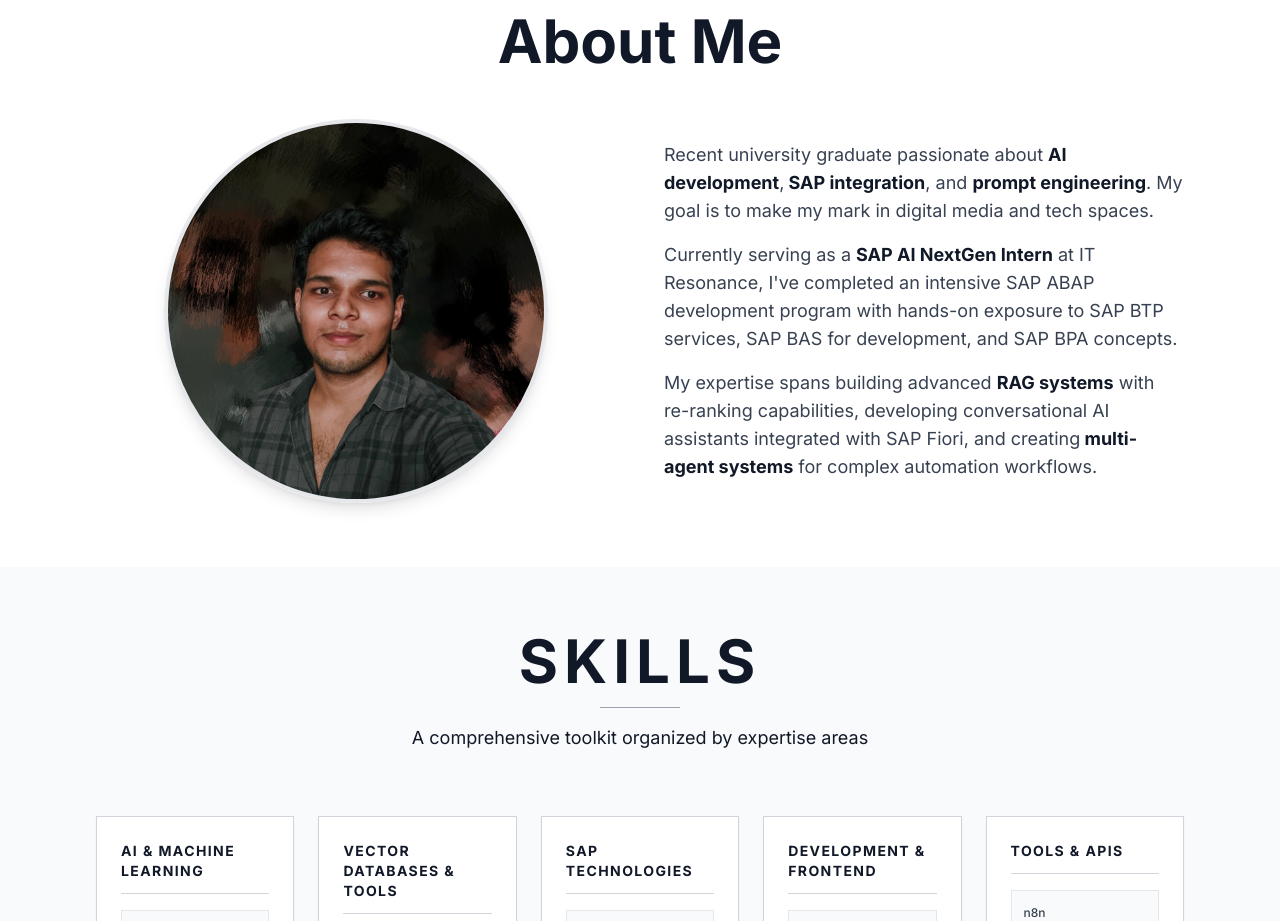
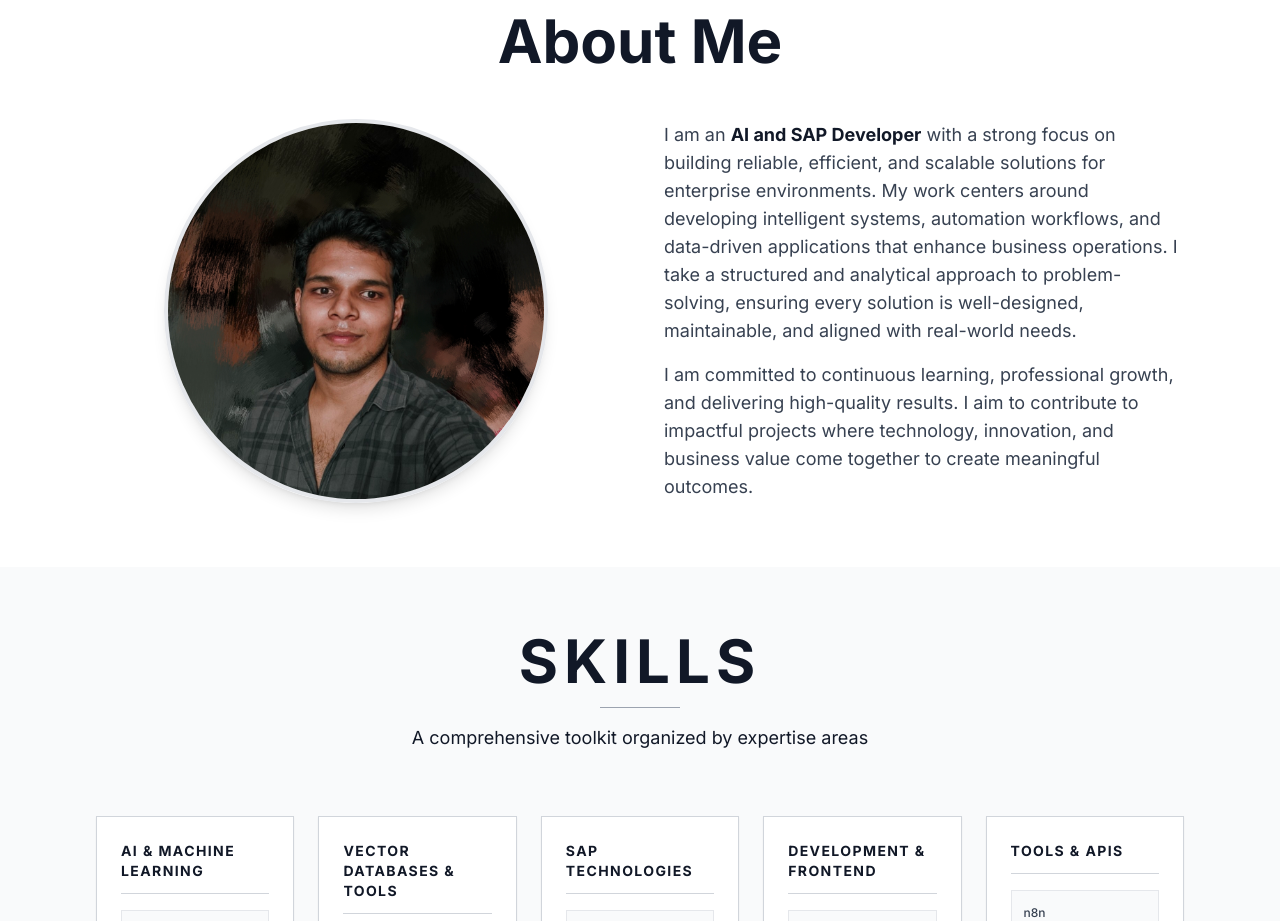
Before and after one commit to Sabareeshmasi/Portfolio, a React (Vite) app: page / in a window 1280 px wide. Shown: the part 885-1806 px from the top of the page. Built offline with nearby package versions, Linux system fonts and the light colour scheme.

Commit message:
Update About Me section with new professional description

```diff
--- a/src/components/About.tsx
+++ b/src/components/About.tsx
@@ -57,19 +57,10 @@ const About: React.FC = () => {
             {/* Description */}
             <div>
               <p className="text-gray-700 leading-relaxed text-base sm:text-lg">
-                Recent university graduate passionate about <strong className="text-gray-900">AI development</strong>,
-                <strong className="text-gray-900"> SAP integration</strong>, and <strong className="text-gray-900">prompt engineering</strong>.
-                My goal is to make my mark in digital media and tech spaces.
+                I am an <strong className="text-gray-900">AI and SAP Developer</strong> with a strong focus on building reliable, efficient, and scalable solutions for enterprise environments. My work centers around developing intelligent systems, automation workflows, and data-driven applications that enhance business operations. I take a structured and analytical approach to problem-solving, ensuring every solution is well-designed, maintainable, and aligned with real-world needs.
               </p>
               <p className="text-gray-700 leading-relaxed text-base sm:text-lg mt-4">
-                Currently serving as a <strong className="text-gray-900">SAP AI NextGen Intern</strong> at IT Resonance,
-                I've completed an intensive SAP ABAP development program with hands-on exposure to SAP BTP services,
-                SAP BAS for development, and SAP BPA concepts.
-              </p>
-              <p className="text-gray-700 leading-relaxed text-base sm:text-lg mt-4">
-                My expertise spans building advanced <strong className="text-gray-900">RAG systems</strong> with re-ranking capabilities,
-                developing conversational AI assistants integrated with SAP Fiori, and creating
-                <strong className="text-gray-900"> multi-agent systems</strong> for complex automation workflows.
+                I am committed to continuous learning, professional growth, and delivering high-quality results. I aim to contribute to impactful projects where technology, innovation, and business value come together to create meaningful outcomes.
               </p>
             </div>
           </motion.div>
```
